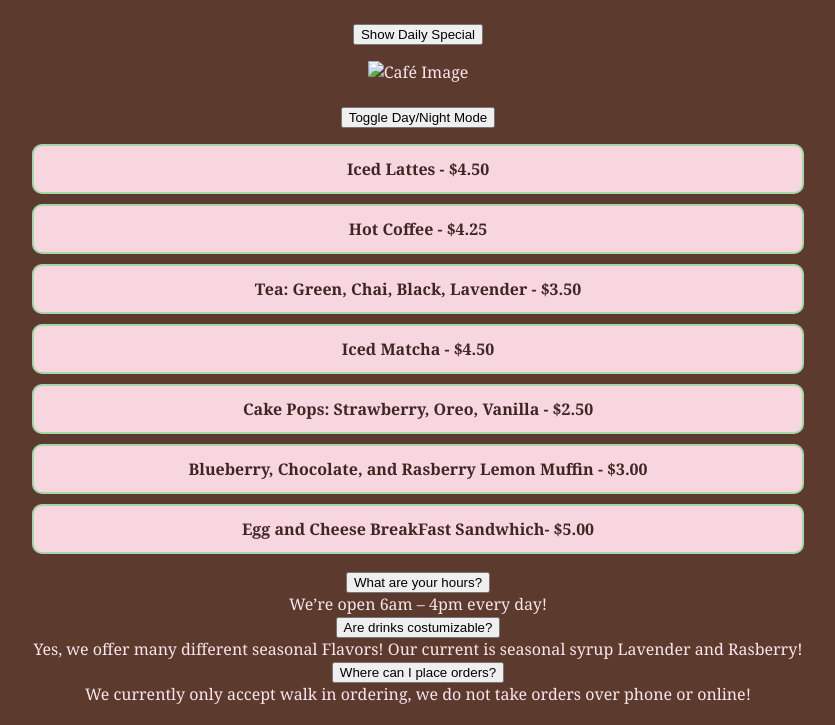
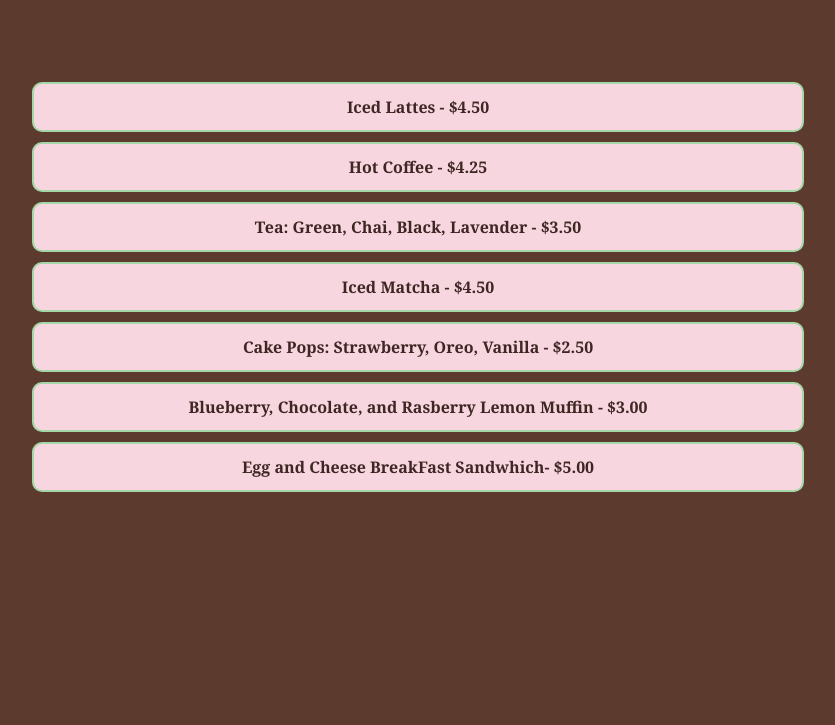
Before and after one commit to ceciliam1-design/cafemenu1, a plain HTML site: page index.html in a window 1280 px wide. Shown: the part 87-812 px from the top of the page, without its empty margins (222-1057 px from the left). Drawn offline with Linux system fonts and the light colour scheme.

Commit message:
Remove daily special button and FAQ items
Removed daily special button and FAQ section from the menu.

```diff
--- a/index.html
+++ b/index.html
@@ -11,14 +11,8 @@
 
   <ul id="menu-list"></ul>
 
-<button id="show-special">Show Daily Special</button>
-<p id="daily-special"></p>
-
-  <img src="./cafe.png" alt="Café Image" width="300">
-
   <br><br>
 
-  <button onclick="toggleMode()">Toggle Day/Night Mode</button>
 
   <script src="script.js"></script>
 
@@ -31,18 +25,6 @@
   <li>Blueberry, Chocolate, and Rasberry Lemon Muffin - $3.00</li>
   <li>Egg and Cheese BreakFast Sandwhich- $5.00</li>
 </ul>
-  <div class="faq-item">
-  <button class="faq-question">What are your hours?</button>
-   <div class="faq-answer">We’re open 6am – 4pm every day!</div>
-   <div class="faq-item">
-  </div>
-  <button class="faq-question">Are drinks costumizable?</button>
-   <div class="faq-answer">Yes, we offer many different seasonal Flavors! Our current is seasonal syrup Lavender and Rasberry!</div>
-   <div class="faq-item">
-  </div>
-  <div class="faq-item">
-   <button class="faq-question">Where can I place orders?</button>
-   <div class="faq-answer">We currently only accept walk in ordering, we do not take orders over phone or online!</div>
 </div>
 
 </body>
```
